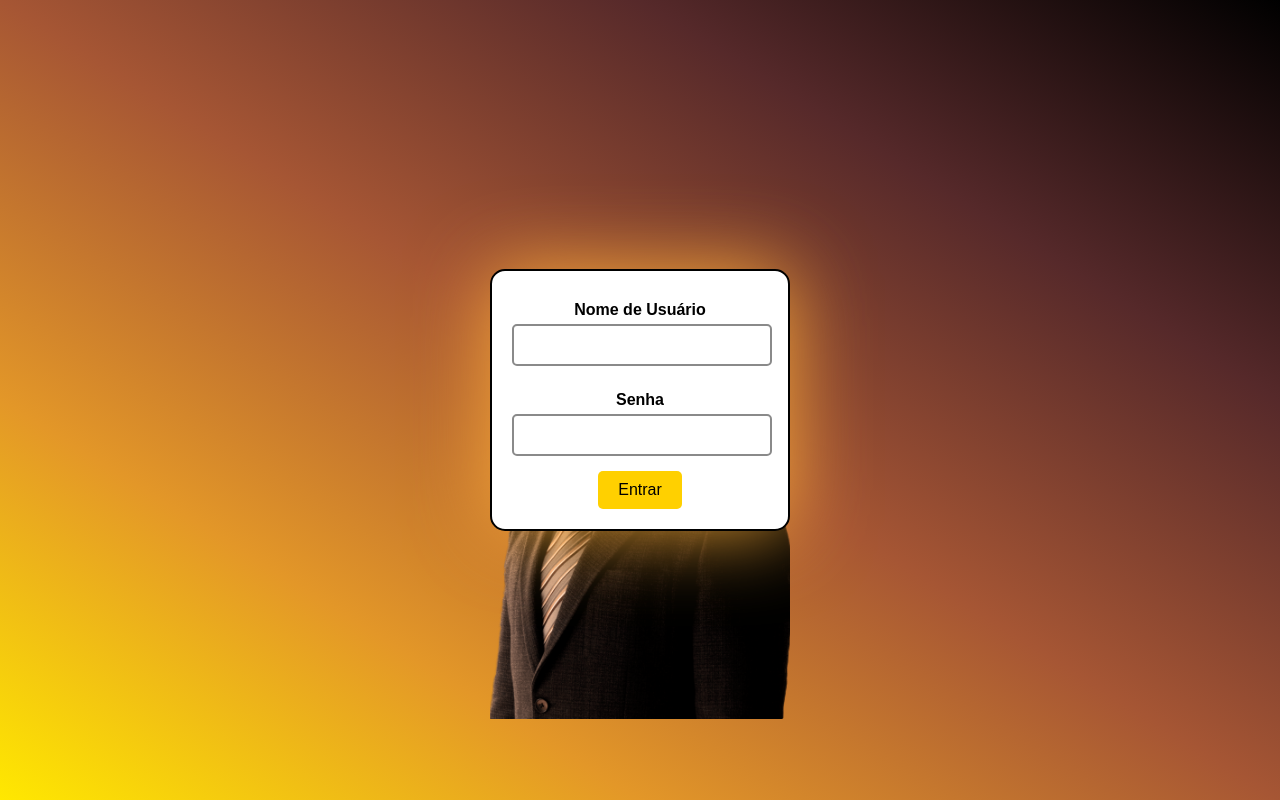
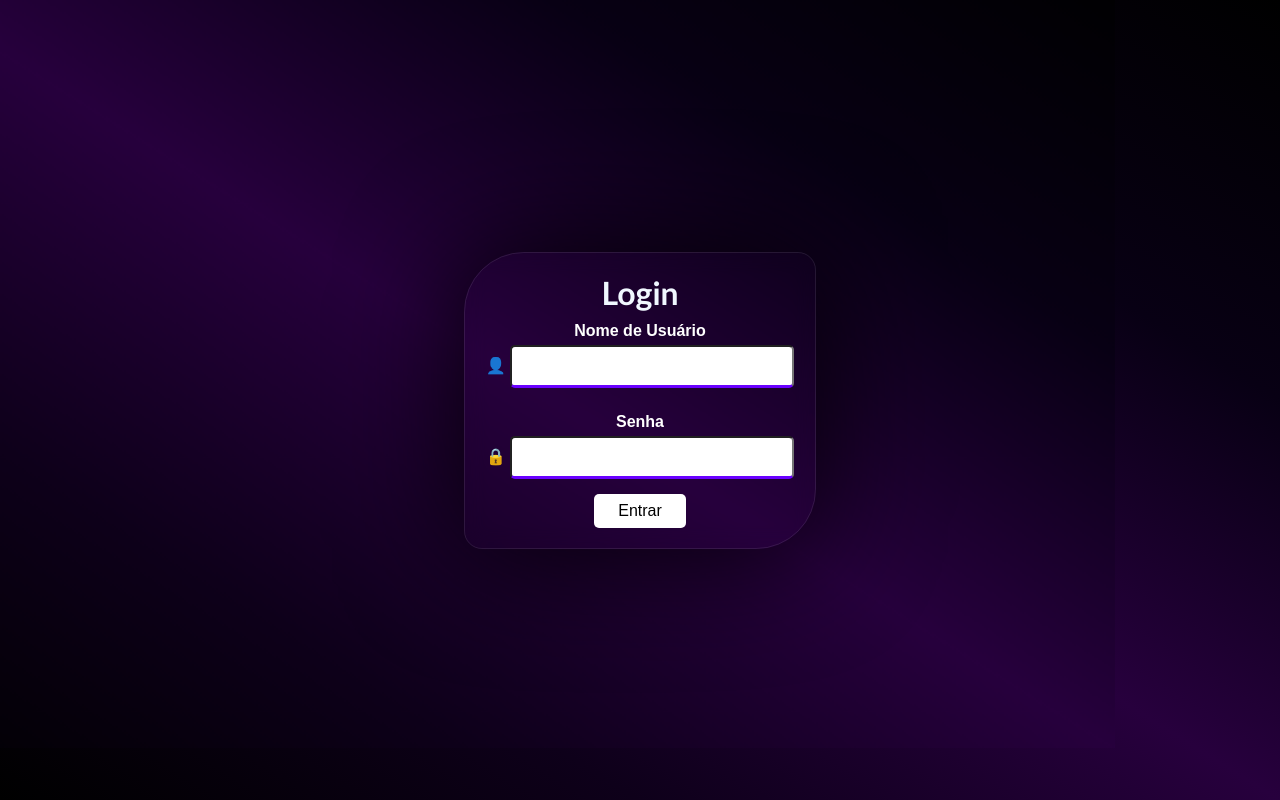
Before and after one commit to AndersonKeller/SistemaComandasFrontT12G-2, a plain HTML site: page index.html in a window 1280 px wide. Drawn offline with Linux system fonts and the light colour scheme.

Commit message:
criação completa da tela de login

```diff
--- a/index.html
+++ b/index.html
@@ -7,15 +7,20 @@
     <link rel="stylesheet" href="./style/style.css">
 </head>
 <body>
+    <div class="background-wrapper">
+        <div class="background-container">
+        </div>
+    </div>
+    <div class="loading-animation">
+        <div class="loading-circle"></div>
+    </div>
     <div class="conteiner">
-        <div class="background-container">
-            <img style="height: 450px;" src="./img/pngegg.png" alt="Background" class="background-image">
-        </div>
             <div class="conteinerForm">
+                <h1 style="color: aliceblue; font-family: 'Gill Sans', 'Gill Sans MT', Calibri, 'Trebuchet MS', sans-serif;">Login</h1>
                 <form>
-                    <label for="name">Nome de Usuário</label>
+                    <label for="name">Nome de Usuário</label><span>👤</span>
                     <input type="text" id="name" name="name">
-                    <label for="password">Senha</label>
+                    <label for="password">Senha</label><span>🔒</span>
                     <input type="password" id="password" name="password">
                     <button type="submit" id="btn-cadastro">Entrar</button>
                 </form>
--- a/script/script.js
+++ b/script/script.js
@@ -1,10 +1,7 @@
-const backgroundContainer = document.querySelector('.background-container');
-const button = document.getElementById('btn-cadastro');
-
-button.addEventListener('mouseover', () => {
-    backgroundContainer.style.transform = 'translateY(-200px)';
+document.addEventListener("DOMContentLoaded", function() {
+    const loadingAnimation = document.querySelector(".loading-animation");
+    loadingAnimation.style.display = "block";
+    setTimeout(function() {
+        loadingAnimation.style.display = "none";
+    }, 3000);
 });
-
-button.addEventListener('mouseout', () => {
-    backgroundContainer.style.transform = 'translateY()';
-});
--- a/style/style.css
+++ b/style/style.css
@@ -1,15 +1,15 @@
 * {
     margin: 0;
     padding: 0;
-    box-sizing: border-box;
 }
 body, html {
     height: 100%;
     overflow: hidden;
+    flex-wrap: nowrap;
 }
 body {
     font-family: 'Arial', sans-serif;
-    background: linear-gradient(to right top, #ffe800, #e39728, #a65634, #56292a, #000000);
+    background: linear-gradient(to right top, #000000, #0e001a, #27003d, #080014, #000000);
     display: flex;
     justify-content: center;
     align-items: center;
@@ -33,38 +33,109 @@ body {
     z-index: 1;
 }
 .conteinerForm {
-    background: #fff;
-    border: 2px solid #000000;
-    border-radius: 15px;
+    border: 1px solid #ffffff17;
+    backdrop-filter: blur(10px);
+    border-radius: 60px 18px;
     padding: 20px;
-    box-shadow: 0 0 80px rgba(255, 175, 56, 0.9);
-    width: 300px;
+    box-shadow: 0 0 120px rgb(0 0 0 / 90%);
+    width: 310px;
     text-align: center;
 }
 label {
     display: block;
     margin: 10px 0 5px;
     font-weight: bold;
-    color: #000000;
+    color: #ffffff;
 }
 input {
+    color: #190036;
     width: 260px;
     padding: 10px;
-    border: 2px solid #8a8a8a;
+    border-bottom: inset #6000e9;
     border-radius: 5px;
     margin-bottom: 15px;
     font-size: 16px;
 }
 button {
-    background-color: #ffd000;
+    background-color: #ffffff;
     border: none;
     color: #000000;
-    padding: 10px 20px;
+    padding: 8px 24px;
     font-size: 16px;
     border-radius: 5px;
     cursor: pointer;
-    transition: background-color 0.6s ease;
 }
 button:hover {
-    background-color: #ffeb3b;
+    box-shadow: 0px 0px 5px #af72ff,
+                0px 0px 25px #af72ff,
+                0px 0px 55px #af72ff;
+    transition: 0.9s ease;
 }
+
+
+
+.background-wrapper {
+    position: absolute;
+    top: 0;
+    left: 0;
+    width: 100%;
+    height: 100%;
+    z-index: -1;
+    overflow: hidden;
+}
+
+.background-container {
+    transform: scale(1.1);
+}
+
+.background-container {
+    position: absolute;
+    top: 0;
+    left: 0;
+    width: 100%;
+    height: 100%;
+    z-index: -1;
+    transition: transform 0.8s ease;
+    background-image: linear-gradient(to right top, #000000, #0e001a, #27003d, #080014, #000000);
+    background-size: 100% 100%;
+    animation: background-animation 20s ease-in-out infinite;
+}
+
+@keyframes background-animation {
+    0% {
+        transform: translateX(0) translateY(0);
+    }
+    100% {
+        transform: translateX(-100%) translateY(-50%);
+    }
+}
+
+
+
+
+.loading-animation {
+    position: absolute;
+    top: 50%;
+    left: 50%;
+    transform: translate(-50%, -50%);
+    z-index: 2;
+    display: none;
+}
+
+.loading-circle {
+    width: 50px;
+    height: 50px;
+    border-radius: 50%;
+    border: 5px solid #ffffff;
+    border-top: 5px solid #000000;
+    animation: loading-animation 1.5s linear infinite;
+}
+
+@keyframes loading-animation {
+    0% {
+        transform: rotate(0deg);
+    }
+    100% {
+        transform: rotate(360deg);
+    }
+}
```
Also changed, not shown: img/pngegg.png (deleted).
